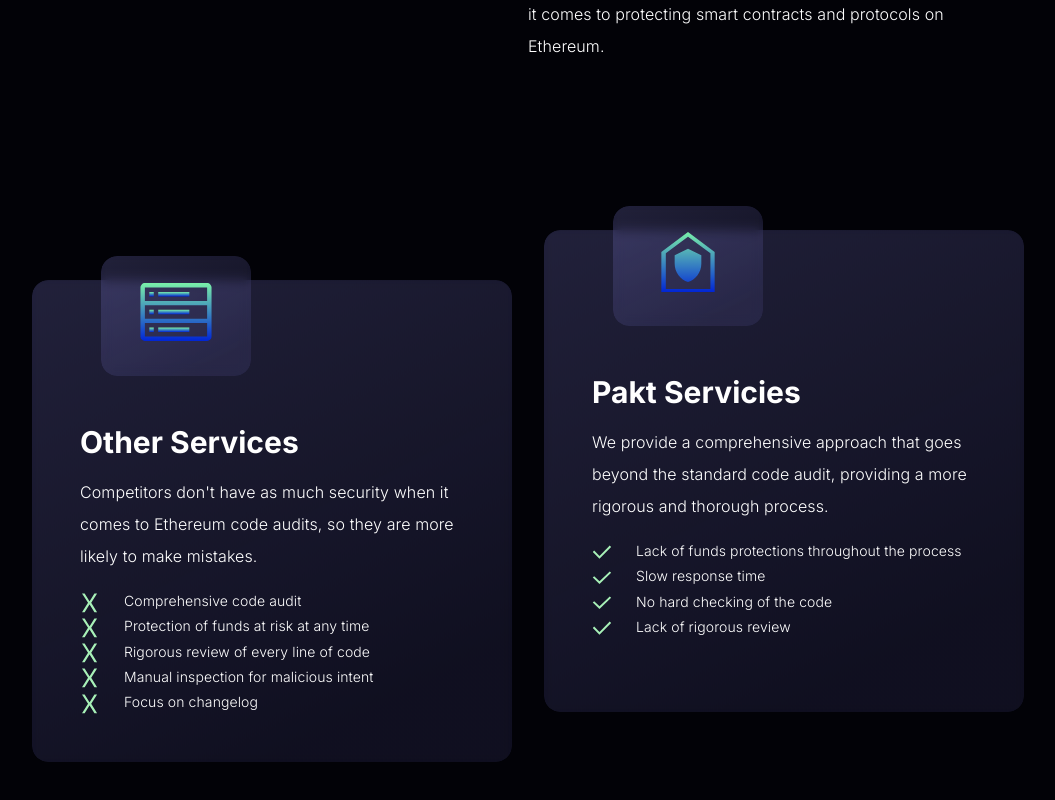
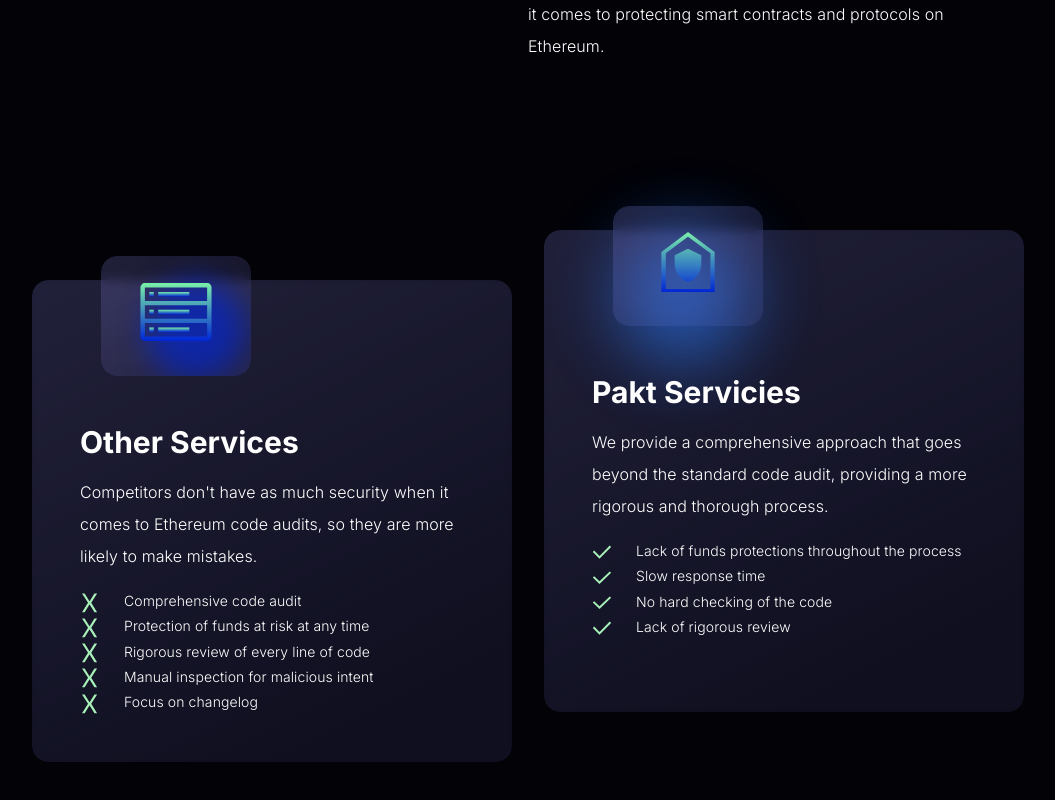
Before and after one commit to ivanJoly/pakt, a Next.js app: page / in a window 1280 px wide. Shown: the part 5273-6073 px from the top of the page, without its empty margins (112-1167 px from the left). Built offline with nearby package versions, Linux system fonts and the light colour scheme.

Commit message:
add: misc on competition section icons

```diff
--- a/sections/competition.js
+++ b/sections/competition.js
@@ -6,7 +6,7 @@
 
 const IconCardCompetition = ({ image }) => {
     return (
-        <Box position={'relative'} overflow={'hidden'} borderRadius={4} display={'flex'} flexDirection={'column'} alignItems={'center'} justifyContent={'center'} padding={4}>
+        <Box position={'relative'} overflow={'hidden'} borderRadius={4} display={'flex'} flexDirection={'column'} alignItems={'center'} justifyContent={'center'} padding={4} zIndex={2}>
             <Box textAlign={'center'}>
                 <Box position={'relative'} height={'80px'} width={'full'} overflow={'hidden'}>
                     <Image alt={'Hero Image'} fit={'contain'} align={'center'} w={'100%'} h={'100%'} src={`./${image}.svg`} />
@@ -78,6 +78,18 @@
                     <Box flex={'0 1 50%'} position={'relative'} transform={'translateY(50px)'}>
                         <GlassCard width={'150px'} height={'120px'} position={'absolute'} top={'-5%'} left={'30%'} transform={'translateX(-50%)'} zIndex={3}>
                             <IconCardCompetition image={'rack_server'} />
+                            <Box
+                                position={'absolute'}
+                                top={{ base: '5%', lg: '20%' }}
+                                left={{ base: '15%', lg: '30%' }}
+                                height={100}
+                                width={100}
+                                borderRadius={'50%'}
+                                filter={'blur(15px)'}
+                                background={'#0125D5'}
+                                zIndex={1}
+                                opacity={'0.65'}
+                            ></Box>
                         </GlassCard>
                         <GlassCard width={'full'} height={'full'} position={'relative'} zIndex={2}>
                             <Box padding={{ base: 8, lg: 12 }}>
@@ -106,6 +118,18 @@
                                 </Stack>
                             </Box>
                         </GlassCard>
+                        <Box
+                            position={'absolute'}
+                            top={{ base: '5%', lg: '0%' }}
+                            left={{ base: '15%', lg: '15%' }}
+                            height={135}
+                            width={135}
+                            borderRadius={'50%'}
+                            filter={'blur(35px)'}
+                            background={'#126CE8'}
+                            zIndex={1}
+                            opacity={'0.65'}
+                        ></Box>
                     </Box>
                 </Flex>
             </Stack>
```
